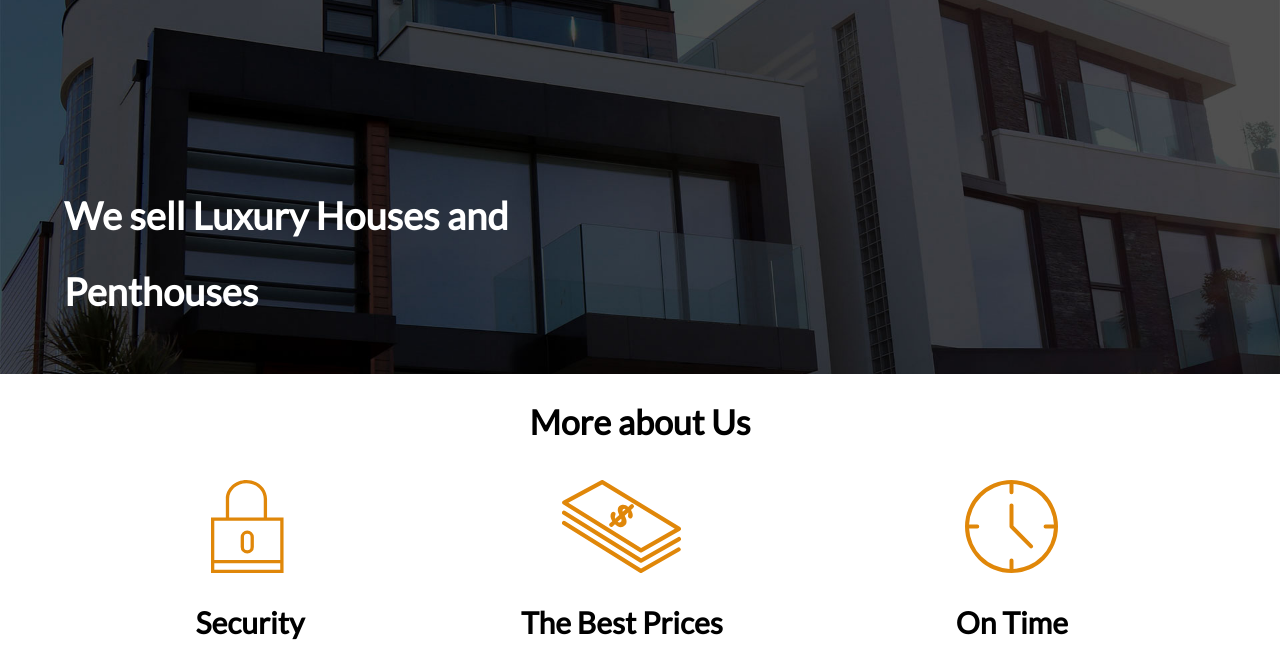
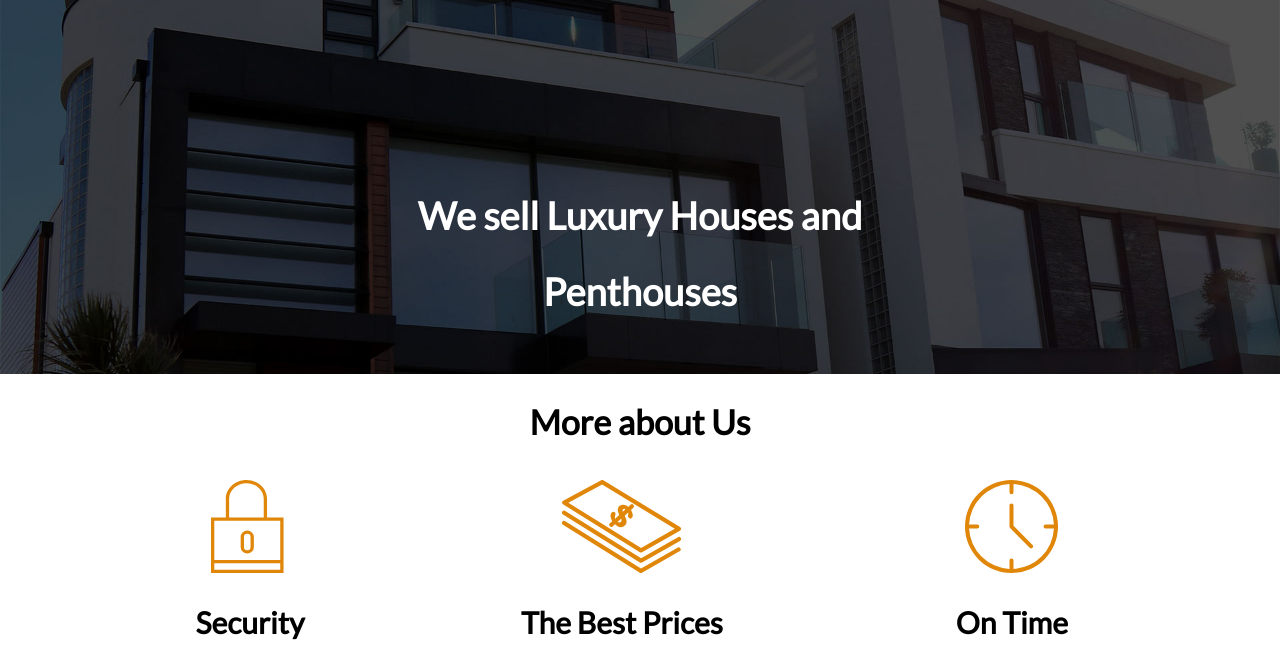
Before and after one commit to CodinB/FSDI-103---Competency-Report-, a plain HTML site: page index.html in a window 1280 px wide. Shown: the part 106-773 px from the top of the page. Drawn offline with nearby package versions, Linux system fonts and the light colour scheme.

Commit message:
Add files via upload

```diff
--- a/css/mystyle.css
+++ b/css/mystyle.css
@@ -49,6 +49,19 @@ img{
     max-width: 120rem;
 }
 
+.container-slogan{
+    width:90%;
+    margin-left: auto;
+    margin-right: auto;
+    max-width: 120rem;
+
+}
+
+@media(min-width:768px){
+    .container-slogan{
+        text-align: right;
+    }
+}
 
 
 /* About */
@@ -162,6 +175,8 @@ footer{
     justify-content: space-between;
     height: 100%;
 }
+
+
 
 @media(min-width:768px){
     .content-header{
@@ -371,6 +386,8 @@ input:not([type="submit"]),textarea,select{
     /* width: 100px; */
     color: white;
     flex: 100%;
+
+
 }
 
 .btn-green{
@@ -399,6 +416,14 @@ input:not([type="submit"]),textarea,select{
 
 }
 
+.contact-btn{
+    display: grid;
+    /* flex-direction: row; */
+    justify-content: center;
+    /* margin-bottom: 2rem; */
+
+}
+
 .media-container{
     display: flex;
     justify-content: space-between;
--- a/index.html
+++ b/index.html
@@ -28,7 +28,7 @@
                 </nav>
             </div>
 
-            <h1>We sell Luxury Houses and Penthouses</h1>
+            <h1 style="text-align: center;"class="container-slogan">We sell Luxury Houses and Penthouses</h1>
         </div>
     </header>
 
@@ -156,7 +156,10 @@
             <div class="contact-text container">
                 <h2>We Have The House Of Your Dreams</h2>
                 <p>Lorem ipsum dolor sit amet consectetur adipisicing elit. Quae sed eveniet minus accusantium, iusto fuga nulla voluptatem aperiam, culpa ipsa asperiores amet laudantium ducimus ex et molestiae sint architecto ullam.</p>
-                <a class="btn btn-green" href="contact.html">Contact Us</a>
+                <div class="contact-btn">
+                    <a class="btn btn-green" href="contact.html">Contact Us</a>
+                </div>
+
             </div>
         </section>
 
```
